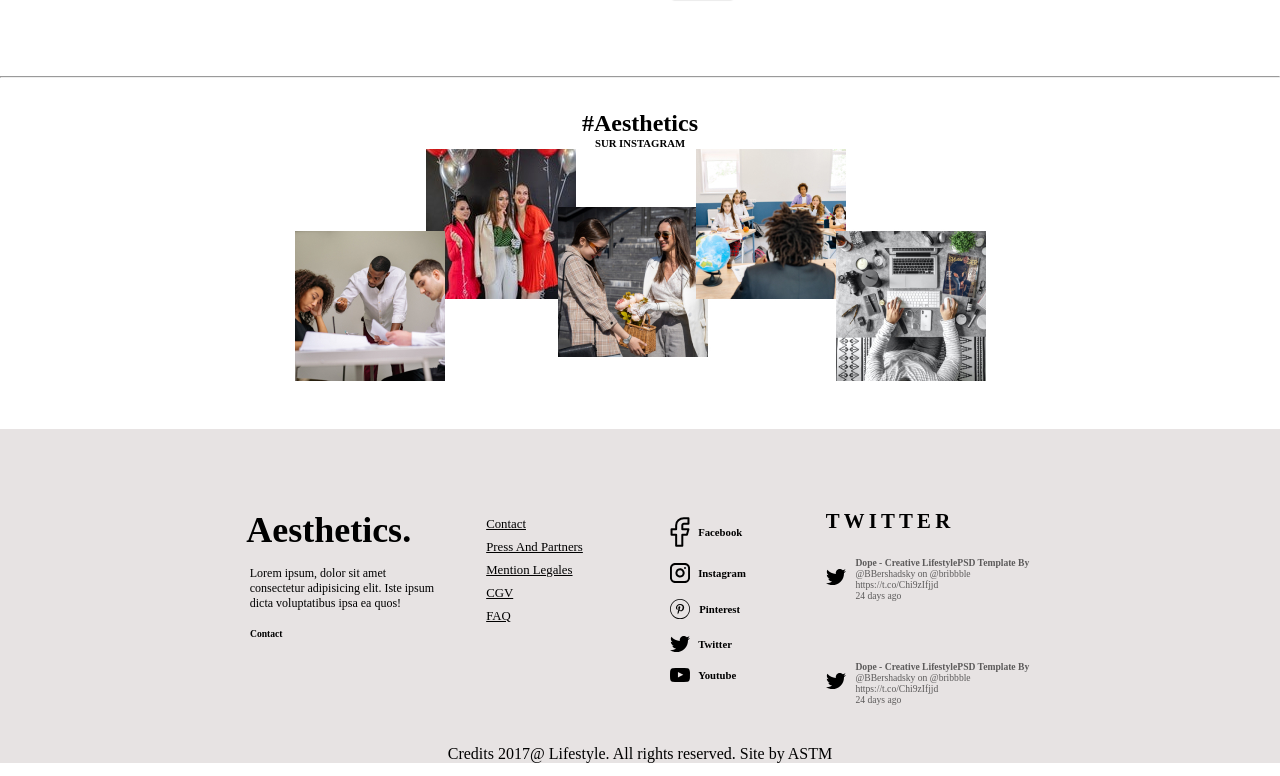
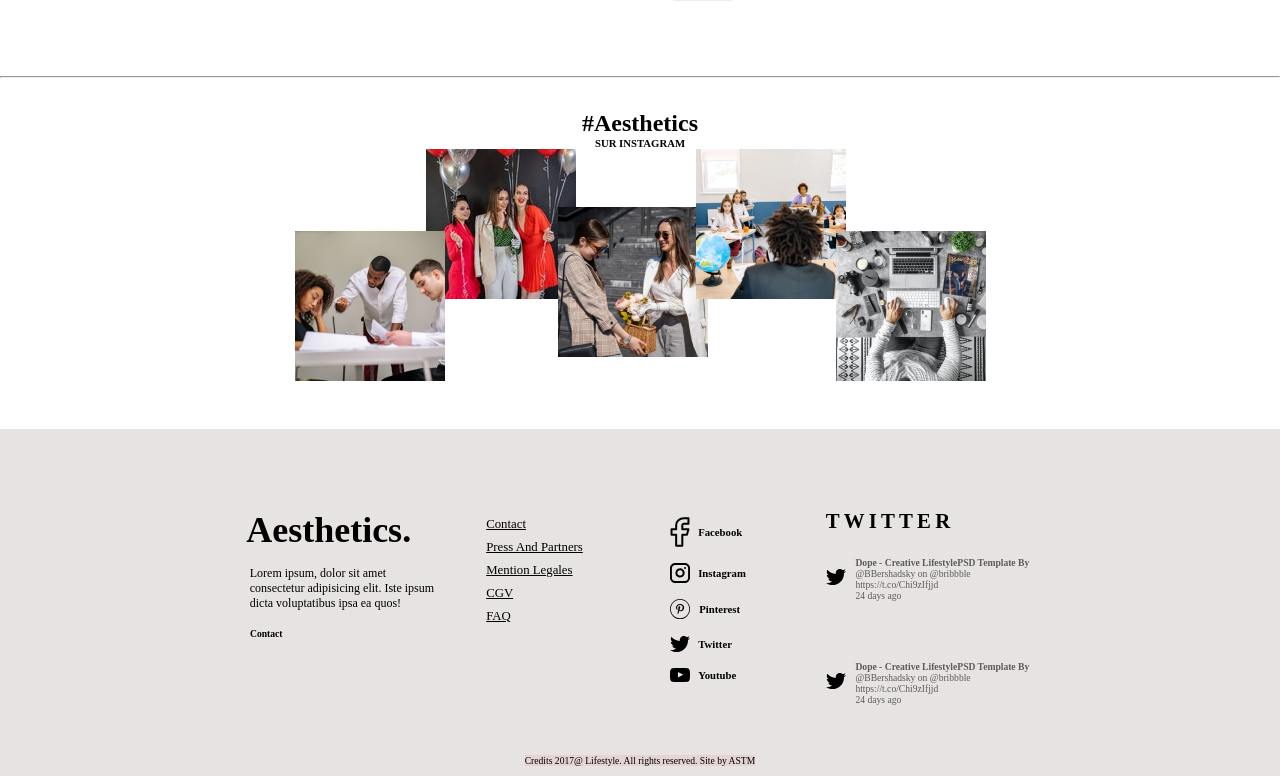
Before and after one commit to Kumbamshyam/HTML-And-CSS-Projects, a plain HTML site: page index.html in a window 1280 px wide. Shown: the part 2184-2960 px from the top of the page. Drawn offline with Linux system fonts and the light colour scheme.

Commit message:
completed the html and css project

```diff
--- a/index.html
+++ b/index.html
@@ -328,7 +328,7 @@
         </div>
     </div>
 </div>
-<div>
+<div id="footer-copyright">
     <p>Credits 2017@ Lifestyle. All rights reserved. Site by ASTM</p>
 </div>
     </section>
--- a/style.css
+++ b/style.css
@@ -745,6 +745,8 @@
     opacity: 0.6;
 }
 
-footer p{
-    font-size: 0.2em;
+#footer-copyright{
+    font-size: 0.6em;
+    margin: 1em 0 1em 0;
+    background: rgb(228, 212, 212);
 }
```
